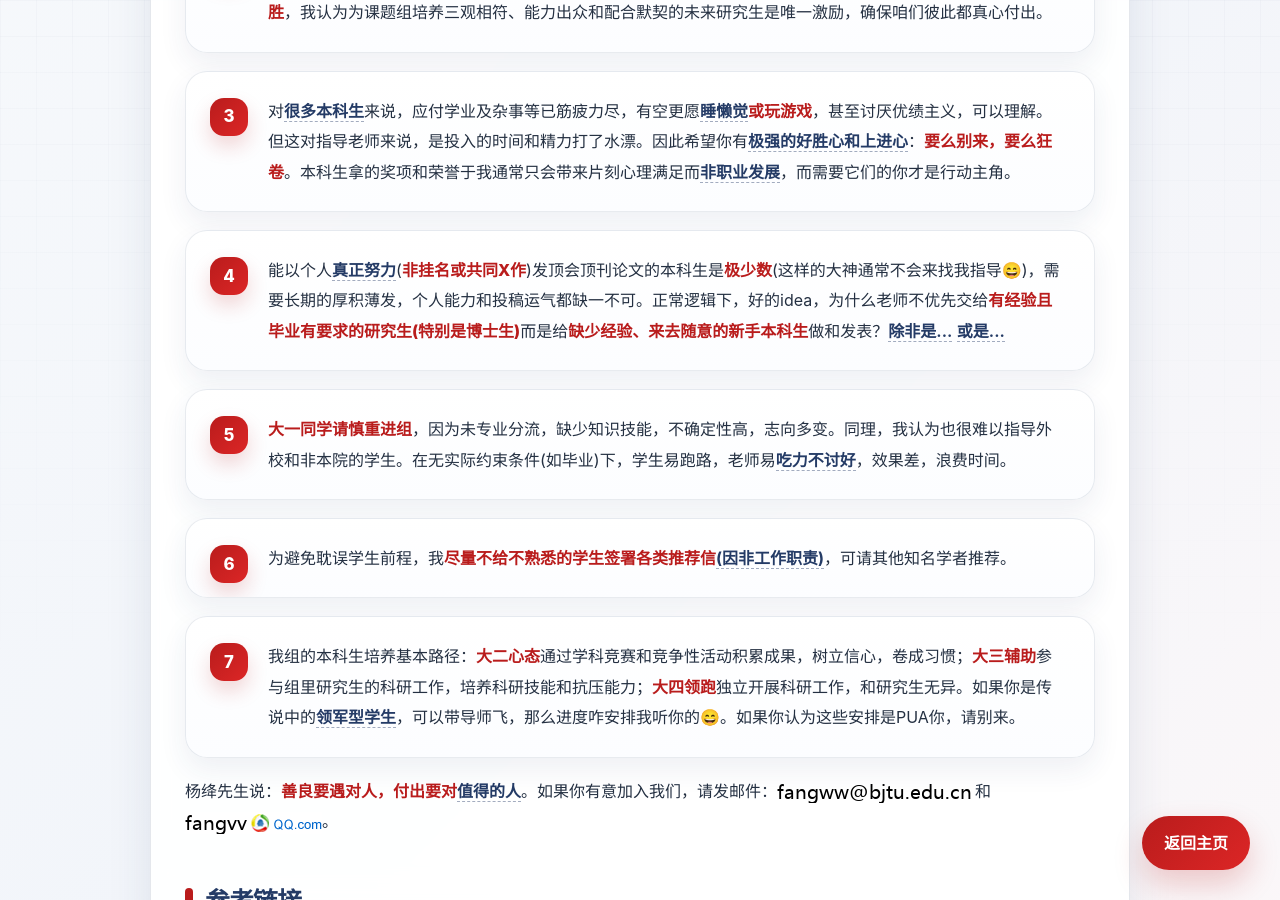
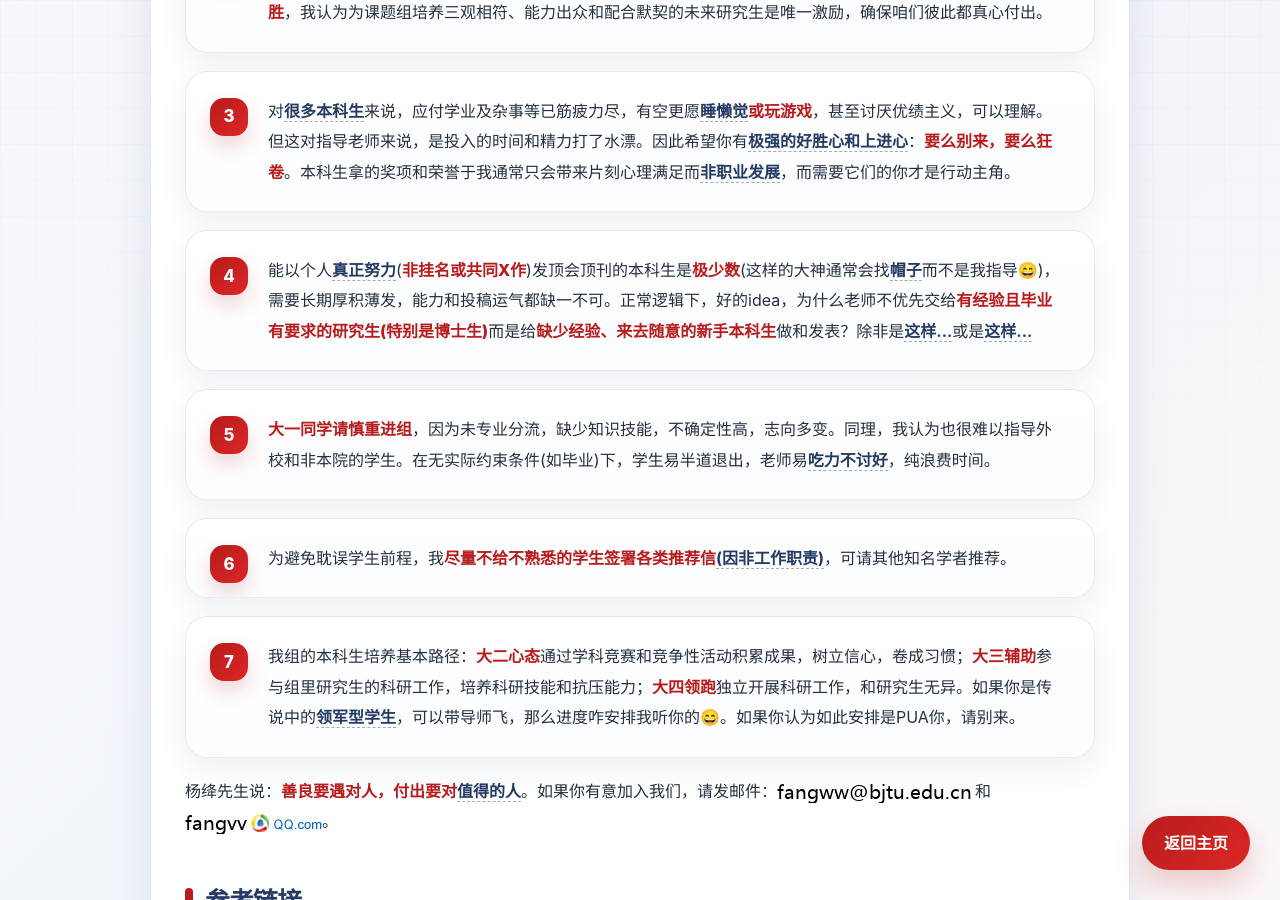
Before and after one commit to fangvv/Homepage, a Jekyll site: the page faq.html, which Jekyll copies as it is, in a window 1280 px wide and 900 px high, scrolled down 695 px. Built offline with Jekyll 4.4.1, drawn with Linux system fonts in a browser that asks for light colours; comment, search, counter and statistics services are not loaded.

Commit message:
Update faq.html

```diff
--- a/faq.html
+++ b/faq.html
@@ -74,15 +74,18 @@
                 <li>能以个人<a
                         href="https://www.chinanews.com.cn/edu/2010/11-16/2659362.shtml"
                         target="_blank"
-                        rel="noopener noreferrer">真正努力</a>(<strong>非挂名或共同X作</strong>)发顶会顶刊论文的本科生是<strong>极少数</strong>(这样的大神通常不会来找我指导😄)，需要长期的厚积薄发，个人能力和投稿运气都缺一不可。正常逻辑下，好的idea，为什么老师不优先交给<strong>有经验且毕业有要求的研究生(特别是博士生)</strong>而是给<strong>缺少经验、来去随意的新手本科生</strong>做和发表？<a
+                        rel="noopener noreferrer">真正努力</a>(<strong>非挂名或共同X作</strong>)发顶会顶刊的本科生是<strong>极少数</strong>(这样的大神通常会找<a
+                                href="http://www.news.cn/tech/20250812/9bc40d2356f44997a8f2ccf8e4dd57a9/c.html"
+                                target="_blank"
+                                rel="noopener noreferrer">帽子</a>而不是我指导😄)，需要长期厚积薄发，能力和投稿运气都缺一不可。正常逻辑下，好的idea，为什么老师不优先交给<strong>有经验且毕业有要求的研究生(特别是博士生)</strong>而是给<strong>缺少经验、来去随意的新手本科生</strong>做和发表？除非是<a
                         href="https://www.zhihu.com/question/2014876930340569682/answer/2015195763613914710"
-                        target="_blank" rel="noopener noreferrer">除非是...</a> <a
+                        target="_blank" rel="noopener noreferrer">这样...</a>或是<a
                         href="https://www.bjnews.com.cn/detail/1731998003168742.html"
-                        target="_blank" rel="noopener noreferrer"> 或是...</a>
+                        target="_blank" rel="noopener noreferrer">这样...</a>
                 </li>
-                <li><strong>大一同学请慎重进组</strong>，因为未专业分流，缺少知识技能，不确定性高，志向多变。同理，我认为也很难以指导外校和非本院的学生。在无实际约束条件(如毕业)下，学生易跑路，老师易<a
+                <li><strong>大一同学请慎重进组</strong>，因为未专业分流，缺少知识技能，不确定性高，志向多变。同理，我认为也很难以指导外校和非本院的学生。在无实际约束条件(如毕业)下，学生易半道退出，老师易<a
                         href="https://www.zhihu.com/question/519787074/answer/3389339862" target="_blank"
-                        rel="noopener noreferrer">吃力不讨好</a>，效果差，浪费时间。
+                        rel="noopener noreferrer">吃力不讨好</a>，纯浪费时间。
                 </li>
 
                 <li>为避免耽误学生前程，我<strong>尽量不给不熟悉的学生签署各类推荐信</strong><a
@@ -92,7 +95,7 @@
 
                 <li>我组的本科生培养基本路径：<strong>大二心态</strong>通过学科竞赛和竞争性活动积累成果，树立信心，卷成习惯；<strong>大三辅助</strong>参与组里研究生的科研工作，培养科研技能和抗压能力；<strong>大四领跑</strong>独立开展科研工作，和研究生无异。如果你是传说中的<a
                         href="https://iiis.tsinghua.edu.cn/info/1018/1413.htm"
-                        target="_blank" rel="noopener noreferrer">领军型学生</a>，可以带导师飞，那么进度咋安排我听你的😄。如果你认为这些安排是PUA你，请别来。
+                        target="_blank" rel="noopener noreferrer">领军型学生</a>，可以带导师飞，那么进度咋安排我听你的😄。如果你认为如此安排是PUA你，请别来。
                 </li>
 
             </ol>
```
